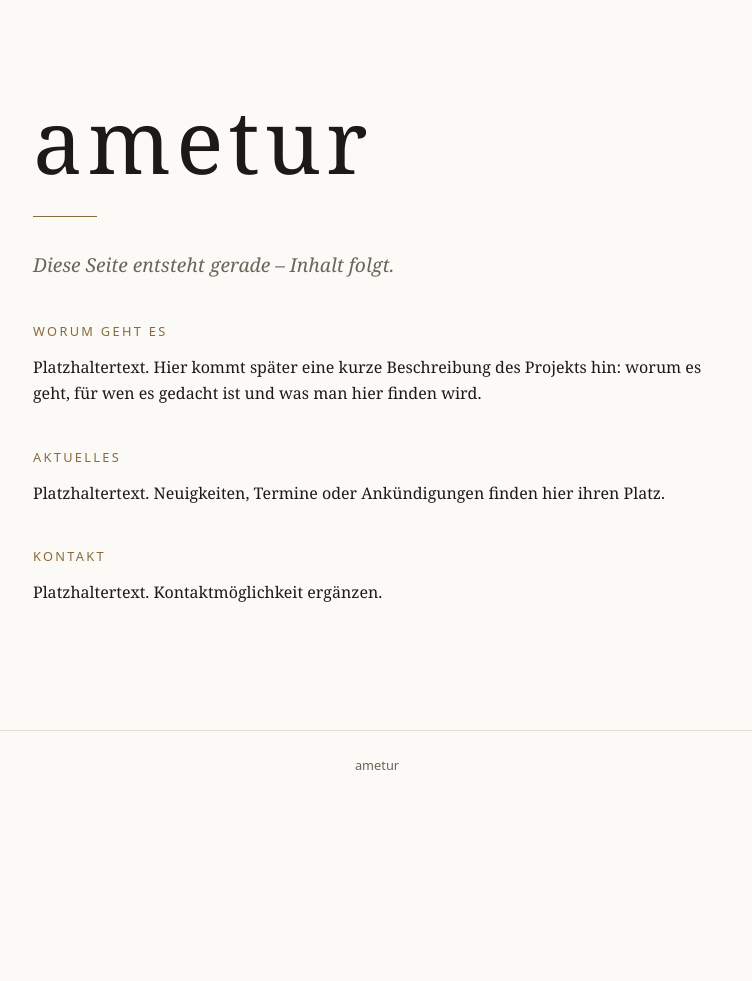
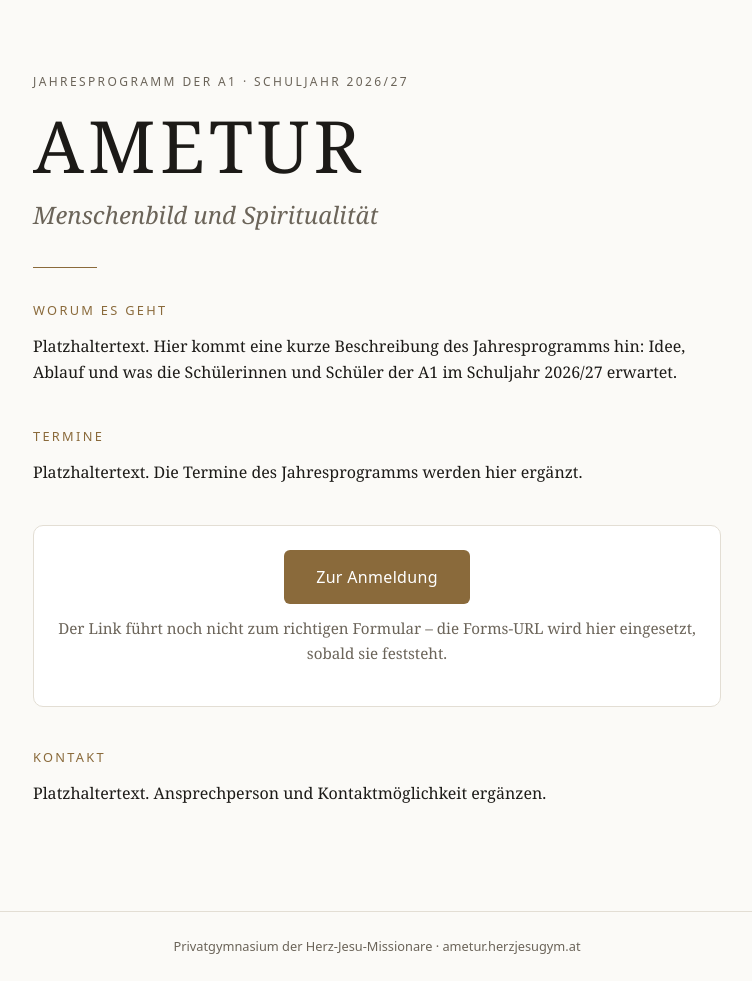
Before and after one commit to Dendak/ametur, a plain HTML site: page index.html in a window 1280 px wide. Shown: the whole page, without its empty margins (263-1015 px from the left). Before the commit the page ends 800 px from the top, so only its background shows below. Drawn offline with Linux system fonts and the light colour scheme.

Commit message:
AMETUR-Inhalte, .nojekyll und Uebergabe-Doku im README

```diff
--- a/index.html
+++ b/index.html
@@ -3,8 +3,9 @@
 <head>
 <meta charset="utf-8">
 <meta name="viewport" content="width=device-width, initial-scale=1">
-<title>ametur</title>
-<meta name="description" content="ametur">
+<title>AMETUR &ndash; Menschenbild und Spiritualit&auml;t</title>
+<meta name="description" content="AMETUR – Menschenbild und Spiritualität. Jahresprogramm der A1 im Schuljahr 2026/27 am Privatgymnasium der Herz-Jesu-Missionare.">
+<meta name="robots" content="index, follow">
 <style>
   :root {
     --bg: #fbfaf7;
@@ -12,6 +13,8 @@
     --muted: #6b6459;
     --line: #e3ded4;
     --accent: #8a6a3b;
+    --accent-fg: #ffffff;
+    --card: #ffffff;
   }
   @media (prefers-color-scheme: dark) {
     :root {
@@ -20,6 +23,8 @@
       --muted: #a49b8c;
       --line: #2d2a24;
       --accent: #d3b177;
+      --accent-fg: #14130f;
+      --card: #1c1a15;
     }
   }
   * { box-sizing: border-box; }
@@ -38,14 +43,28 @@
     width: 100%;
     max-width: 46rem;
     margin: 0 auto;
-    padding: clamp(3rem, 12vh, 8rem) 1.5rem 4rem;
+    padding: clamp(2.5rem, 9vh, 6rem) 1.5rem 4rem;
+  }
+  .kicker {
+    font-family: system-ui, sans-serif;
+    font-size: 0.75rem;
+    letter-spacing: 0.2em;
+    text-transform: uppercase;
+    color: var(--muted);
+    margin: 0 0 1rem;
   }
   h1 {
-    font-size: clamp(3rem, 12vw, 5.5rem);
+    font-size: clamp(2.6rem, 10vw, 4.5rem);
     font-weight: 400;
     letter-spacing: 0.06em;
     margin: 0;
-    line-height: 1;
+    line-height: 1.05;
+  }
+  .subtitle {
+    font-size: clamp(1.1rem, 3.5vw, 1.5rem);
+    font-style: italic;
+    color: var(--muted);
+    margin: 0.75rem 0 0;
   }
   .rule {
     width: 4rem;
@@ -53,12 +72,6 @@
     background: var(--accent);
     margin: 2rem 0;
     border: 0;
-  }
-  .lead {
-    font-size: 1.2rem;
-    color: var(--muted);
-    font-style: italic;
-    margin: 0 0 2.5rem;
   }
   section { margin-bottom: 2.5rem; }
   h2 {
@@ -71,6 +84,27 @@
     margin: 0 0 0.75rem;
   }
   p { margin: 0 0 1rem; }
+  .cta {
+    background: var(--card);
+    border: 1px solid var(--line);
+    border-radius: 10px;
+    padding: 1.5rem;
+    text-align: center;
+  }
+  .cta p { color: var(--muted); font-size: 0.95rem; }
+  .button {
+    display: inline-block;
+    background: var(--accent);
+    color: var(--accent-fg);
+    text-decoration: none;
+    font-family: system-ui, sans-serif;
+    font-size: 1rem;
+    letter-spacing: 0.02em;
+    padding: 0.85rem 2rem;
+    border-radius: 6px;
+    margin-bottom: 0.75rem;
+  }
+  .button:hover { opacity: 0.88; }
   footer {
     border-top: 1px solid var(--line);
     padding: 1.5rem;
@@ -84,26 +118,36 @@
 </head>
 <body>
 <main>
-  <h1>ametur</h1>
+  <p class="kicker">Jahresprogramm der A1 &middot; Schuljahr 2026/27</p>
+  <h1>AMETUR</h1>
+  <p class="subtitle">Menschenbild und Spiritualit&auml;t</p>
   <hr class="rule">
-  <p class="lead">Diese Seite entsteht gerade &ndash; Inhalt folgt.</p>
 
   <section>
-    <h2>Worum geht es</h2>
-    <p>Platzhaltertext. Hier kommt sp&auml;ter eine kurze Beschreibung des Projekts hin:
-      worum es geht, f&uuml;r wen es gedacht ist und was man hier finden wird.</p>
+    <h2>Worum es geht</h2>
+    <p>Platzhaltertext. Hier kommt eine kurze Beschreibung des Jahresprogramms hin:
+      Idee, Ablauf und was die Sch&uuml;lerinnen und Sch&uuml;ler der A1 im Schuljahr
+      2026/27 erwartet.</p>
   </section>
 
   <section>
-    <h2>Aktuelles</h2>
-    <p>Platzhaltertext. Neuigkeiten, Termine oder Ank&uuml;ndigungen finden hier ihren Platz.</p>
+    <h2>Termine</h2>
+    <p>Platzhaltertext. Die Termine des Jahresprogramms werden hier erg&auml;nzt.</p>
+  </section>
+
+  <section class="cta">
+    <!-- Forms-Link eintragen: href unten durch die Microsoft-Forms-URL ersetzen
+         und das Attribut hidden aus dem Link entfernen bzw. den Hinweis darunter loeschen. -->
+    <a class="button" href="https://forms.office.com/">Zur Anmeldung</a>
+    <p>Der Link f&uuml;hrt noch nicht zum richtigen Formular &ndash; die Forms-URL wird
+      hier eingesetzt, sobald sie feststeht.</p>
   </section>
 
   <section>
     <h2>Kontakt</h2>
-    <p>Platzhaltertext. Kontaktm&ouml;glichkeit erg&auml;nzen.</p>
+    <p>Platzhaltertext. Ansprechperson und Kontaktm&ouml;glichkeit erg&auml;nzen.</p>
   </section>
 </main>
-<footer>ametur</footer>
+<footer>Privatgymnasium der Herz-Jesu-Missionare &middot; ametur.herzjesugym.at</footer>
 </body>
 </html>
```
Also changed, not shown: README.md, 1 other file.
